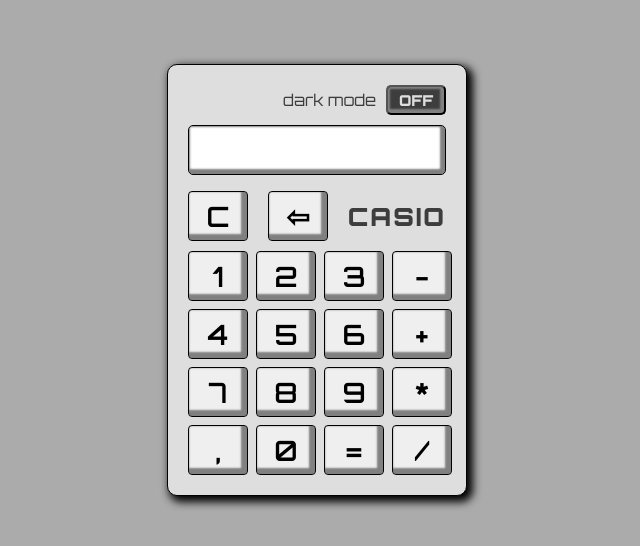
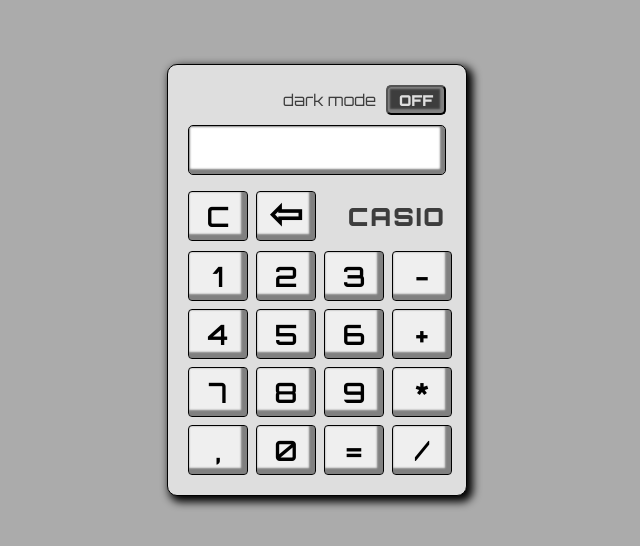
Before and after one commit to PawelNackowski/calculator-react, a React (Create React App) app: page / in a window 1280 px wide. Shown: the part 120-666 px from the top of the page, without its empty margins (323-963 px from the left). Built offline with nearby package versions, Linux system fonts and the light colour scheme.

Commit message:
positioned top buttons

```diff
--- a/src/Calculator/index.js
+++ b/src/Calculator/index.js
@@ -1,5 +1,5 @@
 import React, { useState } from "react";
-import { Button, TopButtonPosition, Input, Numbers, Wrapper } from "./styled";
+import { Button, TopButtonPosition, Input, Numbers, Wrapper, TopButton } from "./styled";
 import { ThemeChangeButton } from "./themeChangeButton";
 import { evaluate } from "mathjs";
 
@@ -53,13 +53,12 @@ export const Calculator = () => {
   return (
     <Wrapper onSubmit={onFormSubmit}>
       <ThemeChangeButton />
-      <Input
-        value={number}
-        onChange={handleInputChange}
-      />
+      <Input value={number} onChange={handleInputChange} />
       <TopButtonPosition>
-        <Button onClick={() => onClick("clear")}>C</Button>
-        <Button onClick={() => onClick("clearLast")}>⇦</Button>
+        <TopButton>
+          <Button onClick={() => onClick("clear")}>C</Button>
+          <Button $arrowLeft onClick={() => onClick("clearLast")}>⇦</Button>
+        </TopButton>
         CASIO
       </TopButtonPosition>
       <Numbers>
--- a/src/Calculator/styled.js
+++ b/src/Calculator/styled.js
@@ -46,11 +46,15 @@ export const Numbers = styled.div`
 `;
 
 export const Button = styled.button`
+  display: flex;
+  justify-content: center;
+  align-items: center;
   font-family: "Orbitron";
-  font-size: 28px;
+  font-size: ${(props) => (props.$arrowLeft ? "40px" : "28px")};
   font-weight: 600;
   min-width: 60px;
   height: 50px;
+  padding-bottom: ${(props) => (props.$arrowLeft ? "8px" : "auto")};
   box-shadow: inset -3px -3px 2px 3px gray;
   border: 1px solid ${({ theme }) => theme.colors.gray};
   border-radius: 4px;
@@ -81,7 +85,12 @@ export const ButtonModePosition = styled.div`
   justify-content: flex-end;
   align-items: center;
   color: ${({ theme }) => theme.colors.text};
-  `;
+`;
+
+export const TopButton = styled.div`
+  display: flex;
+  gap: 8px;
+`;
 
 export const TopButtonPosition = styled.div`
   display: flex;
@@ -91,4 +100,4 @@ export const TopButtonPosition = styled.div`
   font-size: 25px;
   font-weight: bold;
   letter-spacing: 2px;
-  `
+`;
```
